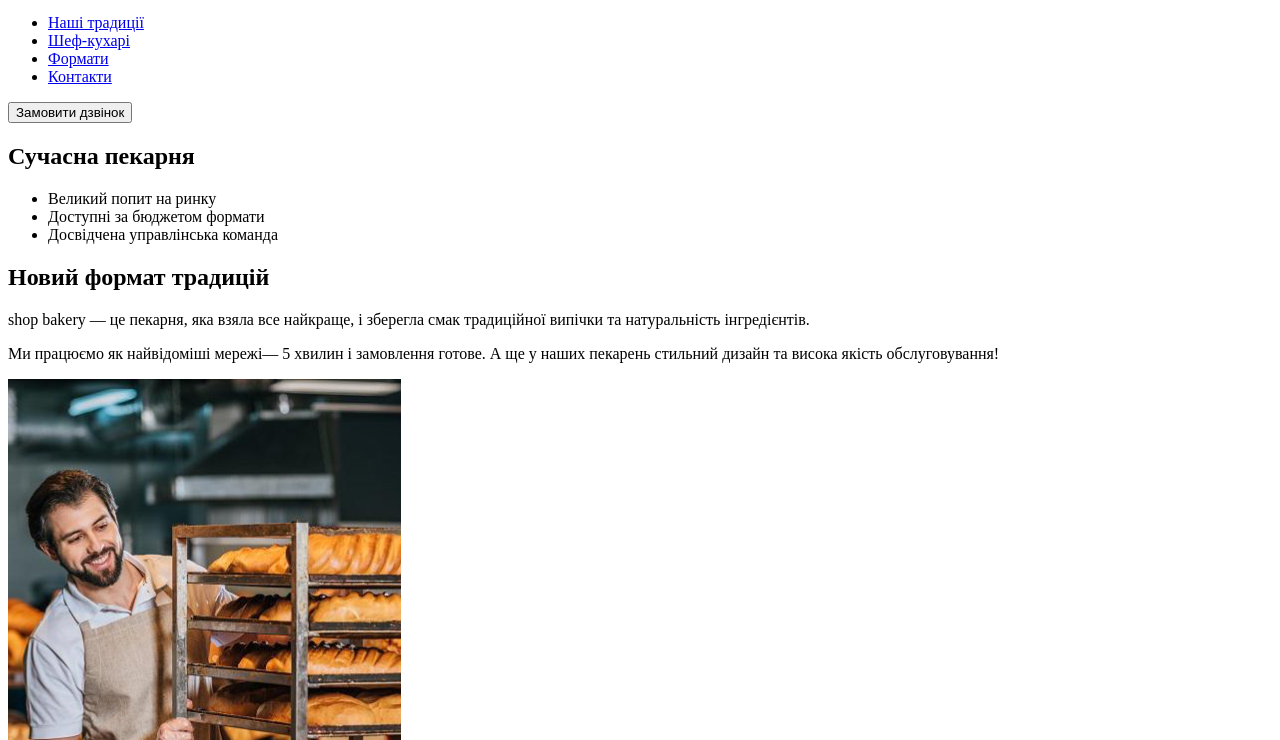
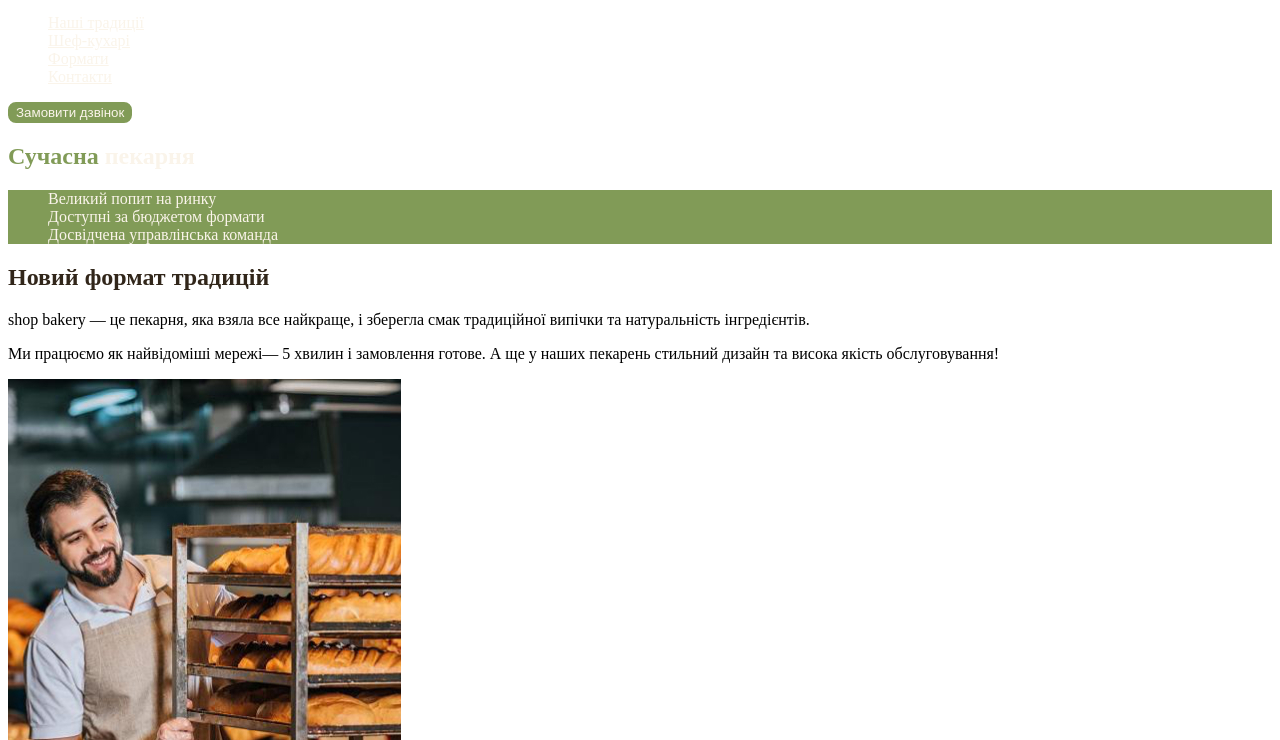
Before and after one commit to oleksandratokar/genius-test1, a plain HTML site: page index.html in a window 1280 px wide. Shown: the part 60-800 px from the top of the page. Drawn offline with Linux system fonts and the light colour scheme.

Commit message:
add styles

```diff
--- /dev/null
+++ b/css/styles.css
@@ -0,0 +1,48 @@
+:root {
+  --color-primary-light: #faf4ea;
+  --color-primary-dark: #31261a;
+  --color-brand-light: #819b57;
+  --color-brand-dark: #465929;
+}
+
+ul {
+  list-style-type: none;
+}
+
+.button {
+  color: var(--color-primary-light);
+  background-color: var(--color-brand-light);
+  border: 2px solid var(--color-brand-light);
+  border-radius: 8px;
+  cursor: pointer;
+}
+
+.button:hover {
+  color: var(--color-brand-dark);
+  background-color: transparent;
+}
+
+.link {
+  color: var(--color-primary-light);
+}
+
+.link:hover {
+  color: var(--color-brand-light);
+}
+
+.hero-title {
+  color: var(--color-primary-light);
+}
+
+.hero-title .accent {
+  color: var(--color-brand-light);
+}
+
+.advantages-list {
+  color: var(--color-primary-light);
+  background-color: var(--color-brand-light);
+}
+
+.section-title {
+  color: var(--color-primary-dark);
+}
--- a/index.html
+++ b/index.html
@@ -4,33 +4,35 @@
     <meta charset="UTF-8" />
     <meta name="viewport" content="width=device-width, initial-scale=1.0" />
     <title>Сучасна пекарня</title>
+
+    <link rel="stylesheet" href="./css/styles.css" />
   </head>
   <body>
     <header>
       <nav>
-        <a href="#">
+        <a href="./index.html">
           <img src="./images/logo.svg" alt="Логотип сучасної пекарні" />
         </a>
         <ul>
-          <li><a href="#">Наші традиції</a></li>
-          <li><a href="#">Шеф-кухарі</a></li>
-          <li><a href="#">Формати</a></li>
-          <li><a href="#">Контакти</a></li>
+          <li><a class="link" href="#traditions-section">Наші традиції</a></li>
+          <li><a class="link" href="#chefs-section">Шеф-кухарі</a></li>
+          <li><a class="link" href="#formats-section">Формати</a></li>
+          <li><a class="link" href="#contacts-section">Контакти</a></li>
         </ul>
       </nav>
-      <button type="button">Замовити дзвінок</button>
+      <button class="button" type="button">Замовити дзвінок</button>
     </header>
     <main>
       <section>
-        <h1>Сучасна пекарня</h1>
+        <h1 class="hero-title"><span class="accent">Сучасна</span> пекарня</h1>
       </section>
-      <section>
-        <ul>
+      <section id="traditions-section">
+        <ul class="advantages-list">
           <li>Великий попит на ринку</li>
           <li>Доступні за бюджетом формати</li>
           <li>Досвідчена управлінська команда</li>
         </ul>
-        <h2>Новий формат традицій</h2>
+        <h2 class="section-title">Новий формат традицій</h2>
         <p>
           <span>shop bakery</span> — це пекарня, яка взяла все найкраще, і
           зберегла смак традиційної випічки та натуральність інгредієнтів.
@@ -45,8 +47,8 @@
           alt="Чоловік пекар дивиться на батони з посмішкою"
         />
       </section>
-      <section>
-        <h2>Наші найкращі шеф-кухарі</h2>
+      <section id="chefs-section">
+        <h2 class="section-title">Наші найкращі шеф-кухарі</h2>
         <ul>
           <li>
             <article>
@@ -69,8 +71,8 @@
           </li>
         </ul>
       </section>
-      <section>
-        <h2>Формати</h2>
+      <section id="formats-section">
+        <h2 class="section-title">Формати</h2>
         <ul>
           <li>
             <article>
@@ -89,8 +91,16 @@
           </li>
         </ul>
       </section>
-      <section>
-        <h2>Приєднуйся до мережі пекарень</h2>
+      <section id="contacts-section">
+        <h2 class="section-title">Приєднуйся до мережі пекарень</h2>
+        <iframe
+          src="https://www.google.com/maps/embed?pb=!1m18!1m12!1m3!1d2540.1638712576864!2d30.48865857682965!3d50.45667308691537!2m3!1f0!2f0!3f0!3m2!1i1024!2i768!4f13.1!3m3!1m2!1s0x40d4ce637bfe1717%3A0x5370c2254ad1b952!2sSichovykh%20Striltsiv%20St%2C%2054%2C%20Kyiv%2C%20Ukraine%2C%2002000!5e0!3m2!1sen!2sde!4v1708954092321!5m2!1sen!2sde"
+          width="603"
+          height="595"
+          allowfullscreen=""
+          loading="lazy"
+          referrerpolicy="no-referrer-when-downgrade"
+        ></iframe>
       </section>
     </main>
     <footer>
```
